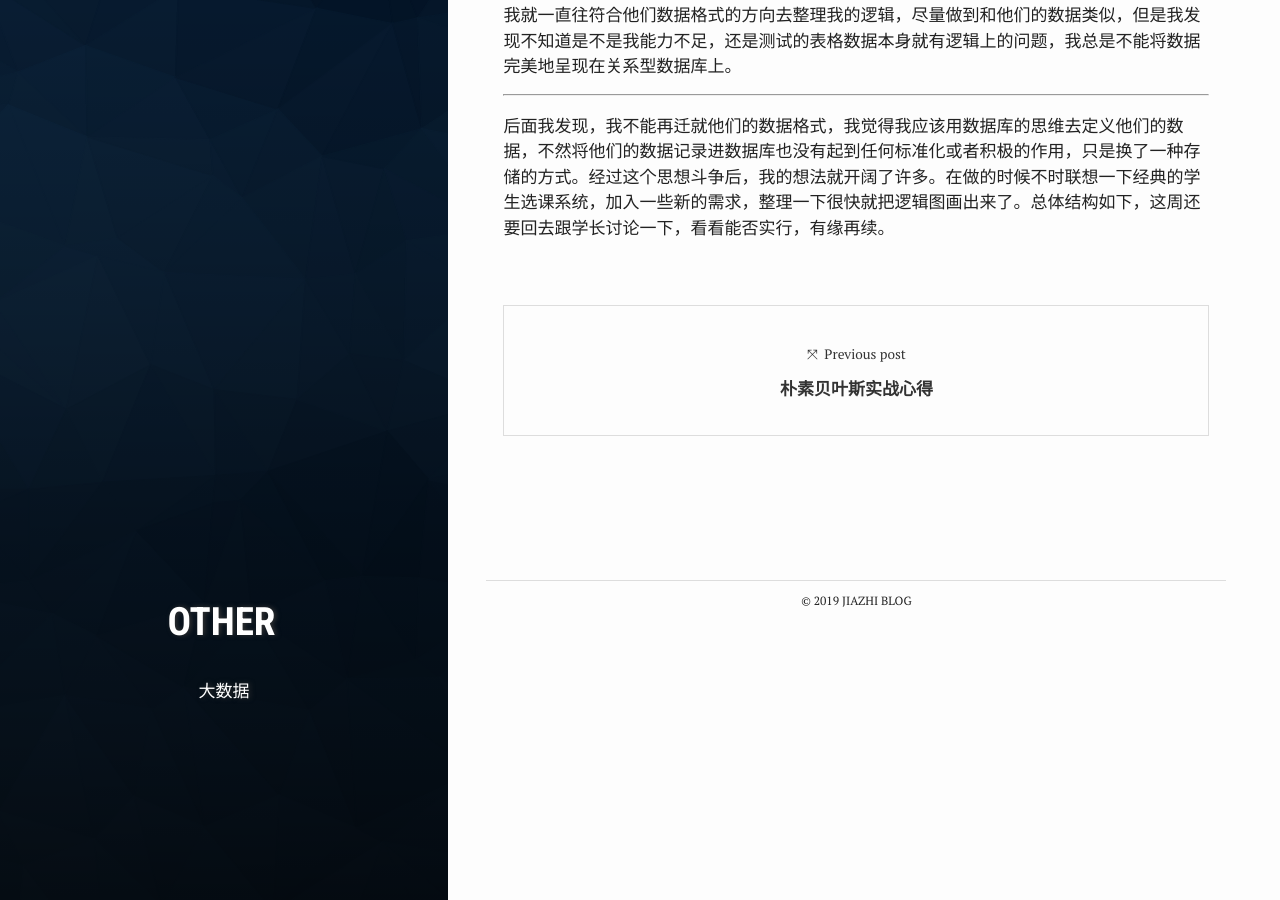
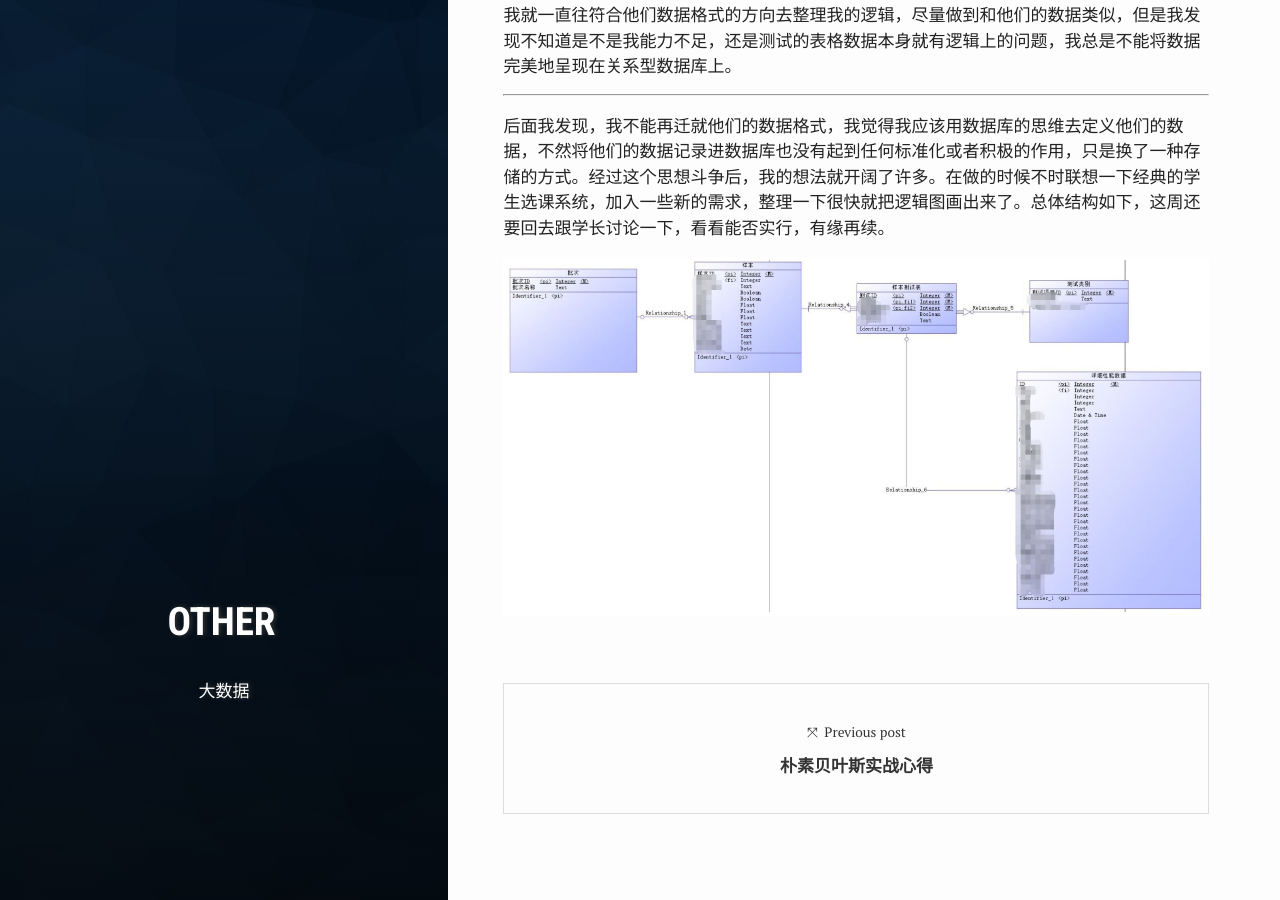
Before and after one commit to HuoJiazhi/huojiazhi.github.io, a Jekyll site: the page built from _posts/2019-03-23-build-database.md, in a window 1280 px wide and 900 px high, scrolled down 461 px. Built offline with Jekyll 4.4.1, drawn with Linux system fonts in a browser that asks for light colours.

Commit message:
Update 2019-03-23-build-database.md

```diff
--- a/_posts/2019-03-23-build-database.md
+++ b/_posts/2019-03-23-build-database.md
@@ -22,3 +22,5 @@ author: Jiazhi
 ------------
 
 后面我发现，我不能再迁就他们的数据格式，我觉得我应该用数据库的思维去定义他们的数据，不然将他们的数据记录进数据库也没有起到任何标准化或者积极的作用，只是换了一种存储的方式。经过这个思想斗争后，我的想法就开阔了许多。在做的时候不时联想一下经典的学生选课系统，加入一些新的需求，整理一下很快就把逻辑图画出来了。总体结构如下，这周还要回去跟学长讨论一下，看看能否实行，有缘再续。
+
+[![railroad]({{ site.images | relative_url }}/database.jpg)]({{ site.images | relative_url }}/database.jpg)
```
